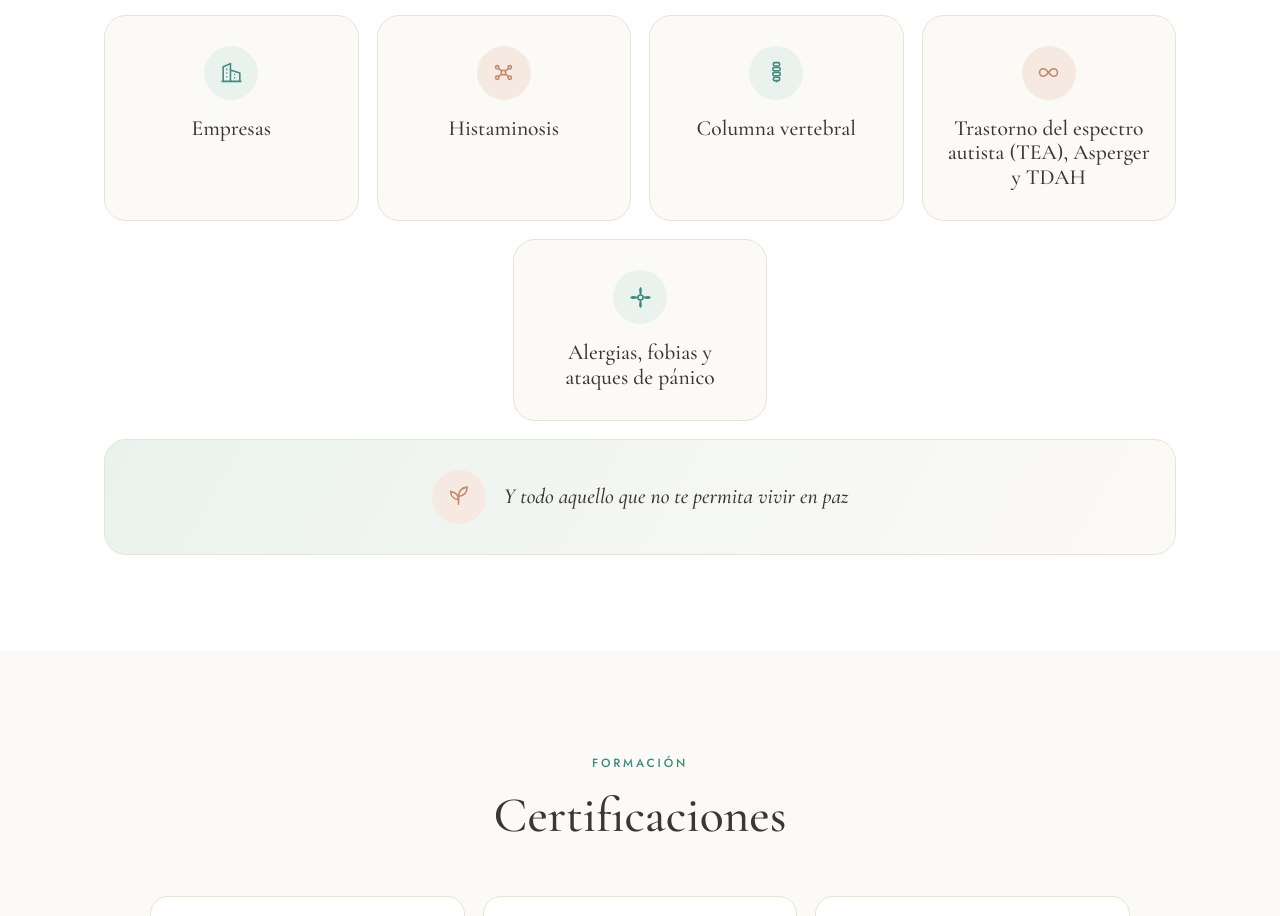
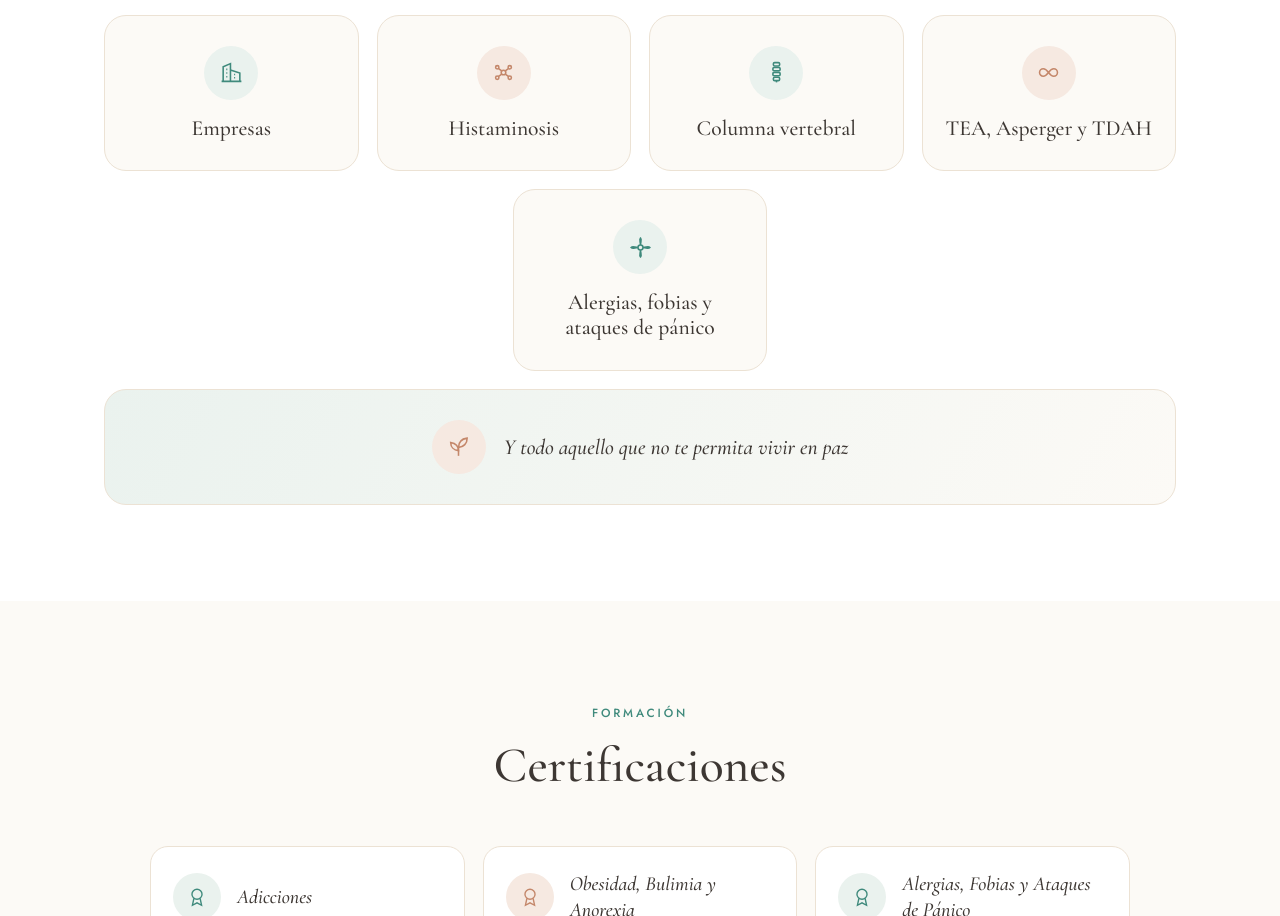
Before and after one commit to cristiandigitalbr-png/mariaeugenia-bioexistenciaconsciente, a plain HTML site: page index.html in a window 1280 px wide. Shown: the part 2701-3617 px from the top of the page. Drawn offline with nearby package versions, Linux system fonts and the light colour scheme.

Commit message:
Update index.html

```diff
--- a/index.html
+++ b/index.html
@@ -329,7 +329,7 @@ footer .credit a{color:var(--clay)}
       <div class="area rv"><div class="ic"><svg viewBox="0 0 24 24" fill="none" stroke="currentColor" stroke-width="1.5"><path d="M4 20.5V6.5l7-3v17M11 9.5l9 3v8M2.5 20.5h19"/><path d="M7 9h1M7 12.5h1M7 16h1M14.5 14h1M14.5 17h1M17.5 15.5h.01"/></svg></div><h3>Empresas</h3></div>
       <div class="area rv"><div class="ic"><svg viewBox="0 0 24 24" fill="none" stroke="currentColor" stroke-width="1.5"><circle cx="12" cy="12" r="2.2"/><circle cx="6" cy="7" r="1.6"/><circle cx="18" cy="7" r="1.6"/><circle cx="6" cy="17" r="1.6"/><circle cx="18" cy="17" r="1.6"/><path d="M7.3 8.2l3 2.3M16.7 8.2l-3 2.3M7.3 15.8l3-2.3M16.7 15.8l-3-2.3"/></svg></div><h3>Histaminosis</h3></div>
       <div class="area rv"><div class="ic"><svg viewBox="0 0 24 24" fill="none" stroke="currentColor" stroke-width="1.5"><rect x="9" y="2.5" width="6" height="3.2" rx="1.2"/><rect x="8.5" y="7.2" width="7" height="3.2" rx="1.2"/><rect x="8.5" y="11.9" width="7" height="3.2" rx="1.2"/><rect x="9" y="16.6" width="6" height="3.2" rx="1.2"/><path d="M12 19.8v1.7"/></svg></div><h3>Columna vertebral</h3></div>
-      <div class="area rv"><div class="ic"><svg viewBox="0 0 24 24" fill="none" stroke="currentColor" stroke-width="1.5"><path d="M12 12c-1.8-2.4-3.4-3.6-5-3.6a3.6 3.6 0 000 7.2c1.6 0 3.2-1.2 5-3.6zm0 0c1.8 2.4 3.4 3.6 5 3.6a3.6 3.6 0 000-7.2c-1.6 0-3.2 1.2-5 3.6z"/></svg></div><h3>Trastorno del espectro autista (TEA), Asperger y TDAH</h3></div>
+      <div class="area rv"><div class="ic"><svg viewBox="0 0 24 24" fill="none" stroke="currentColor" stroke-width="1.5"><path d="M12 12c-1.8-2.4-3.4-3.6-5-3.6a3.6 3.6 0 000 7.2c1.6 0 3.2-1.2 5-3.6zm0 0c1.8 2.4 3.4 3.6 5 3.6a3.6 3.6 0 000-7.2c-1.6 0-3.2 1.2-5 3.6z"/></svg></div><h3>TEA, Asperger y TDAH</h3></div>
       <div class="area rv"><div class="ic"><svg viewBox="0 0 24 24" fill="none" stroke="currentColor" stroke-width="1.5"><circle cx="12" cy="12" r="2.4"/><path d="M12 9.6C12 6.5 13.5 4.5 12 3c-1.5 1.5 0 3.5 0 6.6zM12 14.4c0 3.1-1.5 5.1 0 6.6 1.5-1.5 0-3.5 0-6.6zM9.6 12C6.5 12 4.5 10.5 3 12c1.5 1.5 3.5 0 6.6 0zM14.4 12c3.1 0 5.1 1.5 6.6 0-1.5-1.5-3.5 0-6.6 0z"/></svg></div><h3>Alergias, fobias y ataques de pánico</h3></div>
       <div class="area wide rv"><div class="ic"><svg viewBox="0 0 24 24" fill="none" stroke="currentColor" stroke-width="1.5"><path d="M12 20V11"/><path d="M12 12c0-5 3.3-8.3 8.3-9 0 5-3.3 8.7-8.3 9z"/><path d="M12 15c0-4.2-2.9-7.1-7.5-7.9 0 4.2 2.9 7.5 7.5 7.9z"/></svg></div><h3>Y todo aquello que no te permita vivir en paz</h3></div>
     </div>
```
